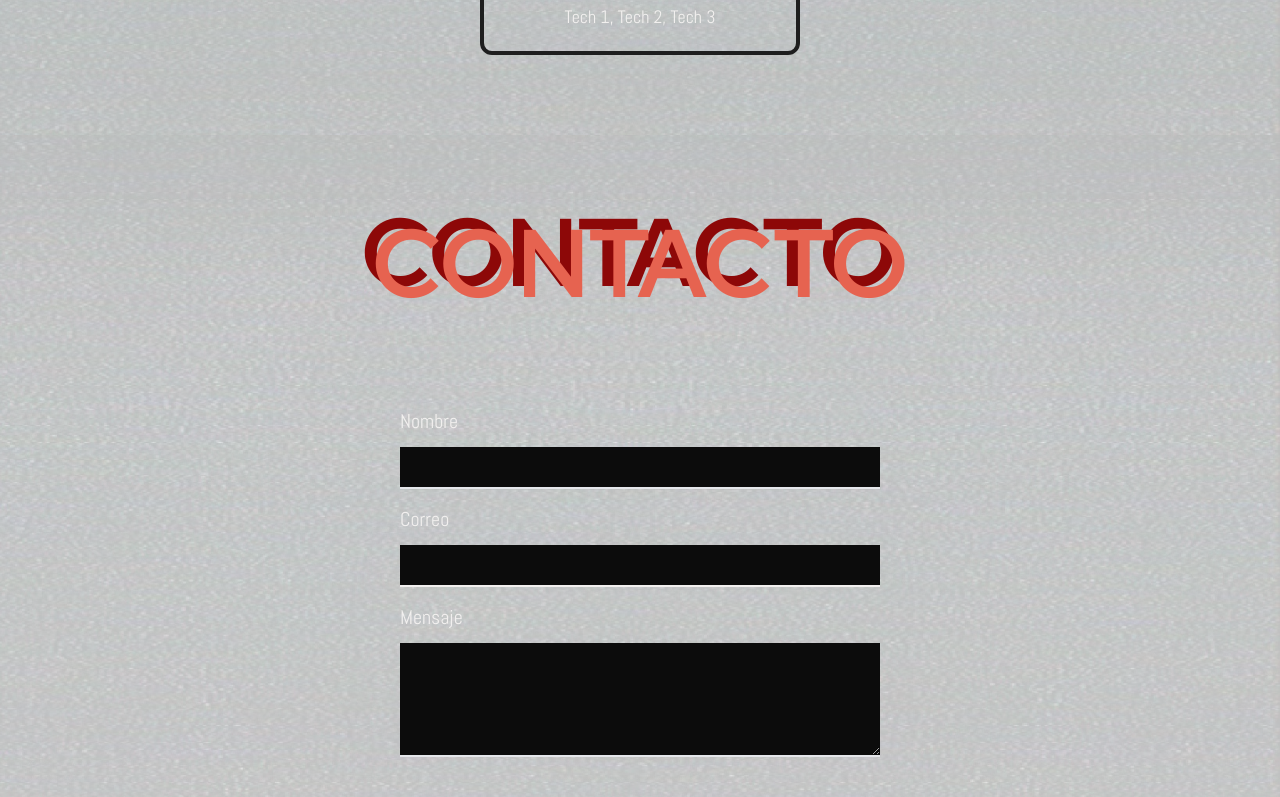
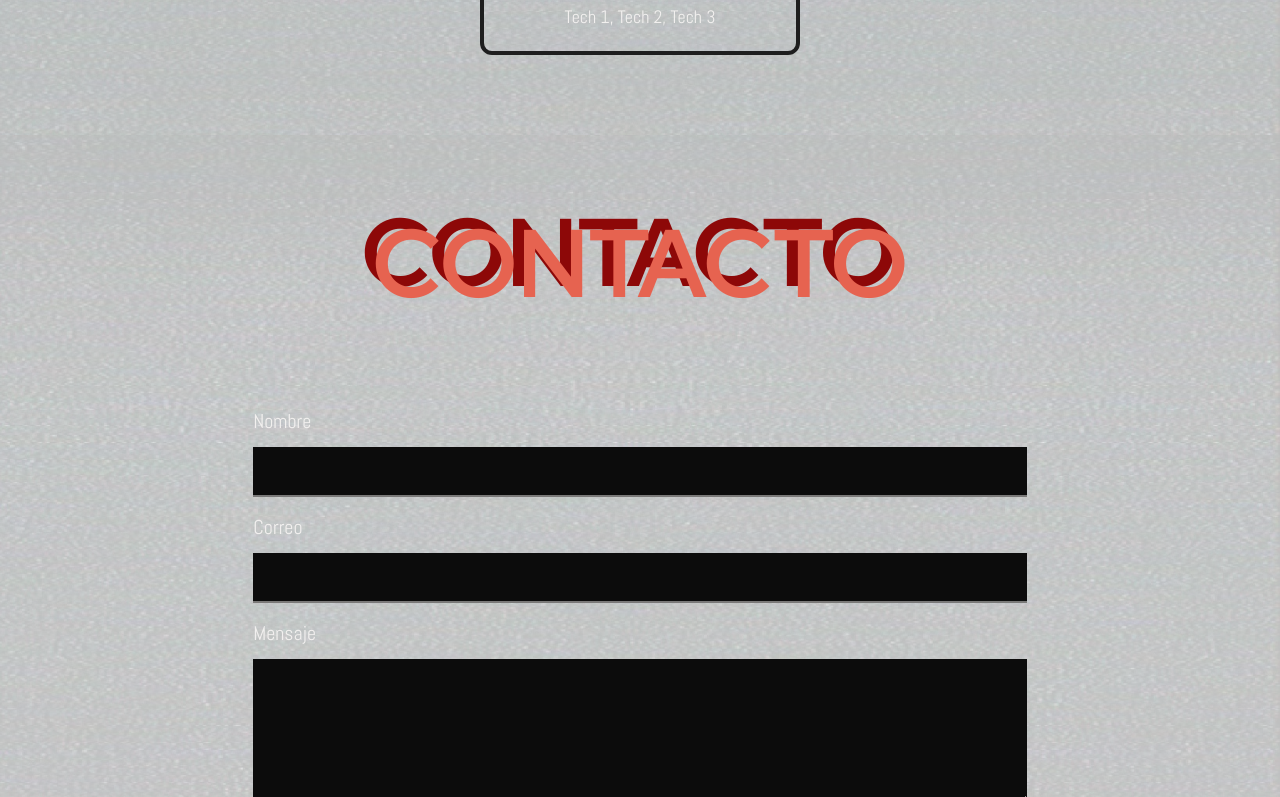
Before and after one commit to Ablanco1547/ProyectoFinalPortafolioProf, a Next.js app in the folder portafolio_web/: page / in a window 1280 px wide. Shown: the part 1743-2540 px from the top of the page. Built offline with nearby package versions, Linux system fonts and the light colour scheme.

Commit message:
Correccion del ancho del formulario de contacto

```diff
--- a/portafolio_web/src/app/components/molecules/ContactForm.tsx
+++ b/portafolio_web/src/app/components/molecules/ContactForm.tsx
@@ -92,7 +92,7 @@ const ContactForm: React.FC = () => {
 		<form
 			onSubmit={handleSubmit}
 			id="Contact-Form"
-			className=" text-portOffWhite p-4 mb-36 w-11/12 md:w-9/12 lg:w-6/12 md:gap-2 md:gap-4 h-auto md:p-10 flex flex-col mx-auto text-left"
+			className=" text-portOffWhite p-4 mb-36 w-11/12 md:w-10/12 lg:w-8/12 md:gap-2 md:gap-4 h-auto md:p-10 flex flex-col mx-auto text-left"
 		>
 			<div className="flex flex-col gap-3">
 				<label htmlFor="name" className="font-light text-xl ">
@@ -104,7 +104,7 @@ const ContactForm: React.FC = () => {
 					name="name"
 					value={formData.name}
 					onChange={handleChange}
-					className=" p-2 border-b-2 border-red  bg-portDrkBlack"
+					className="text-2xl p-2 border-b-2 border-portTransparentWhite  bg-portDrkBlack"
 					required
 				/>
 			</div>
@@ -119,7 +119,7 @@ const ContactForm: React.FC = () => {
 					name="email"
 					value={formData.email}
 					onChange={handleChange}
-					className=" p-2 border-b-2 border-portOffWhite  bg-portDrkBlack"
+					className="text-2xl p-2 border-b-2 border-portTransparentWhite  bg-portDrkBlack"
 					required
 				/>
 			</div>
@@ -134,7 +134,7 @@ const ContactForm: React.FC = () => {
 					rows={4}
 					value={formData.message}
 					onChange={handleChange}
-					className=" p-2 border-b-2 border-red overflow-hidden  bg-portDrkBlack"
+					className="text-2xl p-2 border-b-2 border-portTransparentWhite overflow-hidden  bg-portDrkBlack"
 					required
 				></textarea>
 			</div>
--- a/portafolio_web/src/app/components/pages/Contact.tsx
+++ b/portafolio_web/src/app/components/pages/Contact.tsx
@@ -6,7 +6,7 @@ const Contact = () => {
 	return (
 		<section
 			id="contact-section"
-			className=" noise-bg  p-20 flex flex-col gap-14"
+			className=" noise-bg py-20 flex flex-col gap-14"
 		>
 			<SectionTitle
 				titleProps={{
--- a/portafolio_web/src/app/globals.css
+++ b/portafolio_web/src/app/globals.css
@@ -71,7 +71,10 @@ body {
 
 }
 
-
+colgroup {
+  width: 100%;
+color: #f2f0ef7a;
+}
 
 .noise-bg {
   position: relative;
--- a/portafolio_web/tailwind.config.ts
+++ b/portafolio_web/tailwind.config.ts
@@ -20,6 +20,7 @@ const config: Config = {
         'portBlack': '#111111',
         'portDrkBlack': '#0C0C0C',
         'portOffWhite':'#f2f0ef',
+        'portTransparentWhite': '#f2f0ef7a',
         'portGray': '#1E1E1E',
 
       },
```
